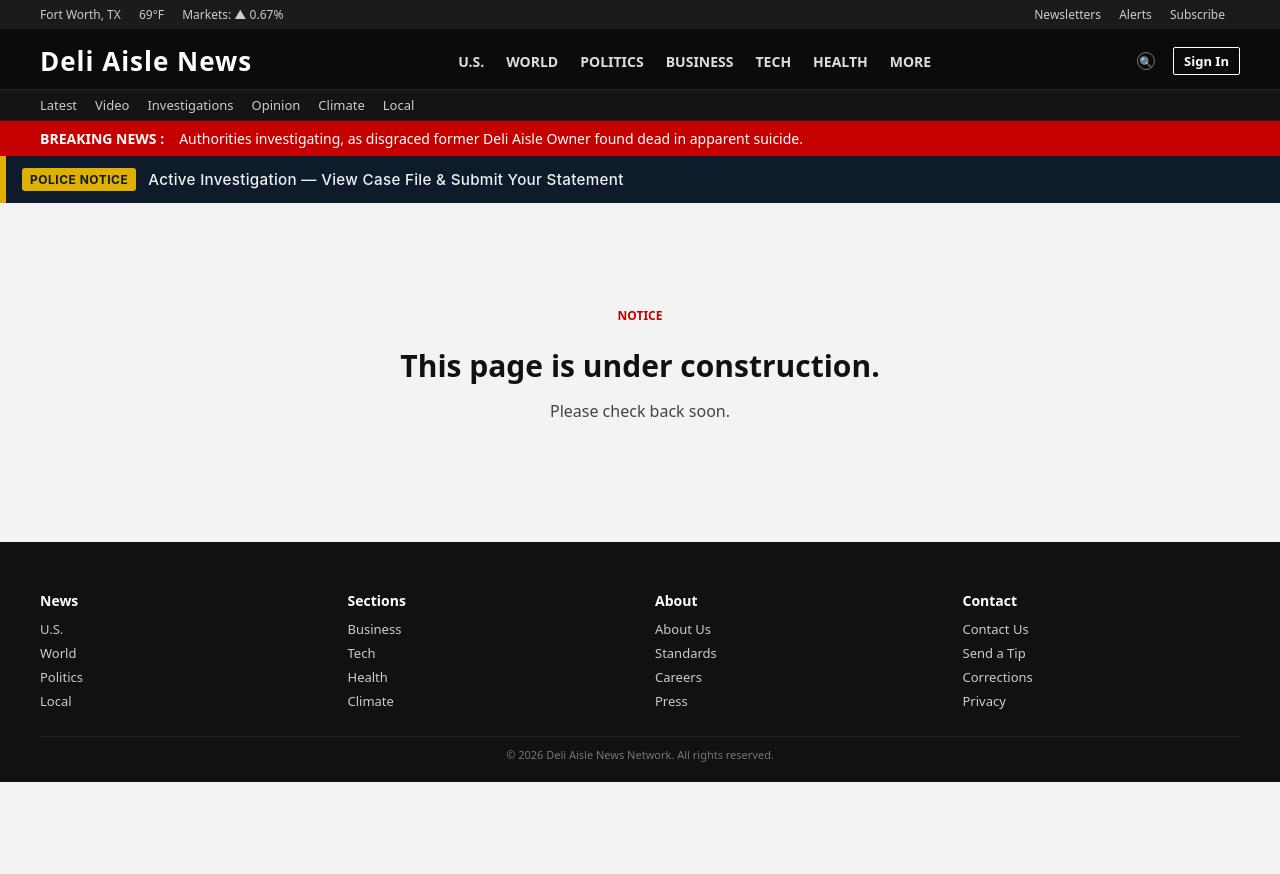
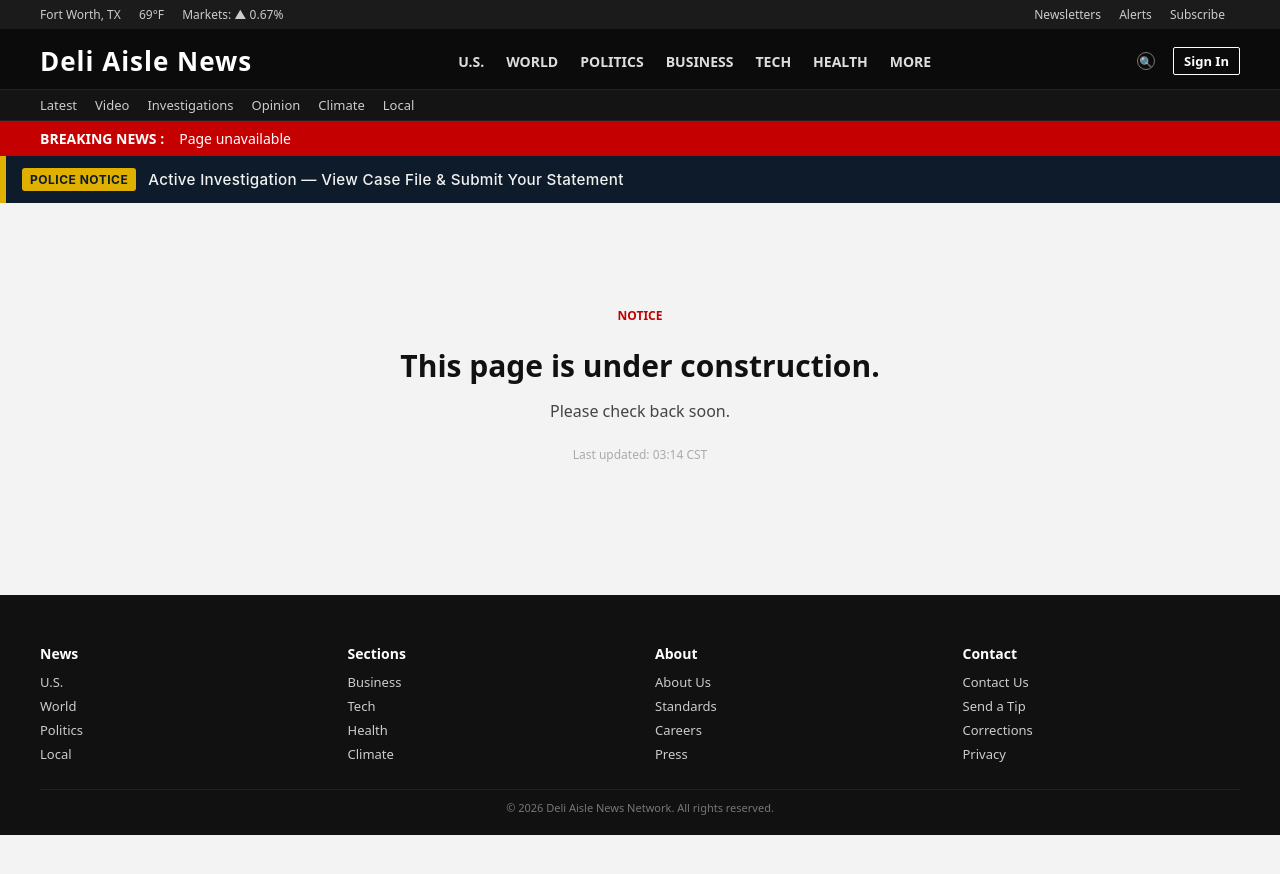
Before and after one commit to NotAnIronman/ARG, a Jekyll site: the page built from pages/soon.html, in a window 1280 px wide. Shown: the top 874 px of the page. Built offline with Jekyll 4.4.1, drawn with Linux system fonts in a browser that asks for light colours.

Commit message:
Update soon.html

```diff
--- a/pages/soon.html
+++ b/pages/soon.html
@@ -1,16 +1,31 @@
 ---
 layout: default
-title: "Breaking News"
-breaking_headline: "Authorities investigating, as disgraced former Deli Aisle Owner found dead in apparent suicide."
+title: "Coming Soon"
+breaking_headline: "Page unavailable"
 show_banner: true
 ---
 
 <div class="page">
     <div style="grid-column: 1 / -1; text-align: center; padding: 80px 20px;">
+
         <div class="hero-tag" style="display: inline-block; margin-bottom: 24px;">Notice</div>
-        <h2 class="hero-headline" style="max-width: 600px; margin: 0 auto 16px;">This page is under construction.</h2>
+
+        <h2 class="hero-headline" style="max-width: 600px; margin: 0 auto 16px;">
+            This page is under construction.
+        </h2>
+
         <div class="hero-subheadline" style="max-width: 500px; margin: 0 auto;">
             Please check back soon.
         </div>
+
+        <p style="color:#aaa; font-size:12px; margin-top:24px;">
+            Last updated: 03:14 CST
+        </p>
+
     </div>
 </div>
+
+<!-- previous version removed 10/1 after internal review -->
+<!-- placeholder file: /files/soon_placeholder.txt -->
+<!-- note: this page was not scheduled for update in the CMS -->
+<!-- if you are seeing this, the content has not been restored yet -->
```
